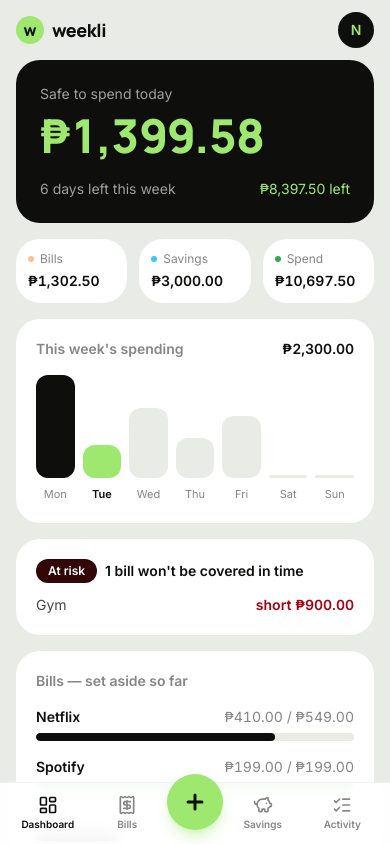
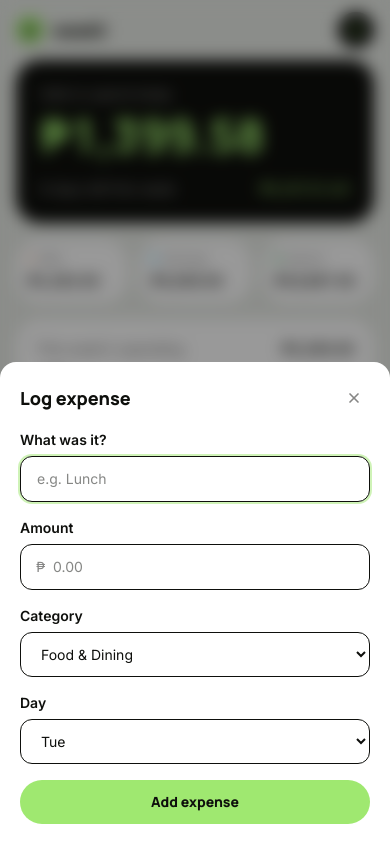
Before and after one commit to Necookie/neco_weekli, a Next.js app in the folder apps/web/: page / in a window 390 px wide. Both pictures are taken after a click on the button "Log expense". Shown: the top 844 px of the page. Built offline with nearby package versions, Linux system fonts and the light colour scheme.

Commit message:
Wire Log expense buttons (sidebar + mobile FAB) to a real modal

```diff
--- a/apps/web/src/components/app-shell.tsx
+++ b/apps/web/src/components/app-shell.tsx
@@ -1,7 +1,8 @@
-import { Plus } from "lucide-react";
 import Link from "next/link";
 import type { ReactNode } from "react";
+import { LogExpenseModal } from "@/components/dashboard/log-expense-modal";
 import { BottomNav } from "@/components/nav/bottom-nav";
+import { SidebarLogExpenseButton } from "@/components/nav/log-expense-button";
 import { SidebarNav } from "@/components/nav/sidebar-nav";
 import { Toast } from "@/components/ui/toast";
 
@@ -35,13 +36,7 @@ export function AppShell({ children }: { children: ReactNode }) {
         </div>
 
         <div className="flex flex-col gap-4">
-          <button
-            type="button"
-            className="flex items-center justify-center gap-2 rounded-xl bg-primary py-3 font-display text-sm font-extrabold text-on-primary transition active:scale-[0.99]"
-          >
-            <Plus className="size-4" strokeWidth={3} />
-            Log expense
-          </button>
+          <SidebarLogExpenseButton />
           <div className="flex items-center gap-2 px-1">
             <span className="grid size-8 place-items-center rounded-full bg-ink text-xs font-semibold text-primary">
               N
@@ -75,6 +70,7 @@ export function AppShell({ children }: { children: ReactNode }) {
 
       <BottomNav />
       <Toast />
+      <LogExpenseModal />
     </div>
   );
 }
--- /dev/null
+++ b/apps/web/src/components/dashboard/log-expense-modal.tsx
@@ -0,0 +1,114 @@
+"use client";
+
+import { useState } from "react";
+import { modalInputCls, Modal } from "@/components/ui/modal";
+import { CATEGORIES, type Category } from "@/lib/demo";
+import { useAppStore } from "@/lib/store";
+
+const WEEKDAYS = ["Mon", "Tue", "Wed", "Thu", "Fri", "Sat", "Sun"];
+
+export function LogExpenseModal() {
+  const { isLogExpenseOpen, closeLogExpense, addExpense } = useAppStore();
+  const [title, setTitle] = useState("");
+  const [category, setCategory] = useState<Category>(CATEGORIES[0]!);
+  const [amount, setAmount] = useState("");
+  const [dayIndex, setDayIndex] = useState((new Date().getDay() + 6) % 7);
+
+  function reset() {
+    setTitle("");
+    setCategory(CATEGORIES[0]!);
+    setAmount("");
+  }
+
+  function handleSubmit(e: React.FormEvent) {
+    e.preventDefault();
+    const amountMajor = Number(amount);
+    if (!title.trim() || !Number.isFinite(amountMajor) || amountMajor <= 0) return;
+    addExpense({ title: title.trim(), category, amountMajor, dayIndex });
+    reset();
+    closeLogExpense();
+  }
+
+  return (
+    <Modal
+      open={isLogExpenseOpen}
+      onClose={() => {
+        reset();
+        closeLogExpense();
+      }}
+      title="Log expense"
+    >
+      <form className="space-y-4" onSubmit={handleSubmit}>
+        <label className="block">
+          <span className="mb-1.5 block text-sm font-semibold text-ink">What was it?</span>
+          <input
+            type="text"
+            required
+            autoFocus
+            value={title}
+            onChange={(e) => setTitle(e.target.value)}
+            placeholder="e.g. Lunch"
+            className={modalInputCls}
+          />
+        </label>
+
+        <label className="block">
+          <span className="mb-1.5 block text-sm font-semibold text-ink">Amount</span>
+          <div className="relative">
+            <span className="pointer-events-none absolute left-4 top-1/2 -translate-y-1/2 text-sm text-mute">
+              ₱
+            </span>
+            <input
+              type="number"
+              inputMode="decimal"
+              min="0"
+              step="0.01"
+              required
+              value={amount}
+              onChange={(e) => setAmount(e.target.value)}
+              placeholder="0.00"
+              className={`${modalInputCls} pl-8`}
+            />
+          </div>
+        </label>
+
+        <label className="block">
+          <span className="mb-1.5 block text-sm font-semibold text-ink">Category</span>
+          <select
+            value={category}
+            onChange={(e) => setCategory(e.target.value as Category)}
+            className={modalInputCls}
+          >
+            {CATEGORIES.map((c) => (
+              <option key={c} value={c}>
+                {c}
+              </option>
+            ))}
+          </select>
+        </label>
+
+        <label className="block">
+          <span className="mb-1.5 block text-sm font-semibold text-ink">Day</span>
+          <select
+            value={dayIndex}
+            onChange={(e) => setDayIndex(Number(e.target.value))}
+            className={modalInputCls}
+          >
+            {WEEKDAYS.map((day, i) => (
+              <option key={day} value={i}>
+                {day}
+              </option>
+            ))}
+          </select>
+        </label>
+
+        <button
+          type="submit"
+          className="w-full rounded-xl bg-primary px-6 py-3 text-center font-display text-sm font-extrabold text-on-primary transition active:scale-[0.99]"
+        >
+          Add expense
+        </button>
+      </form>
+    </Modal>
+  );
+}
--- a/apps/web/src/components/nav/bottom-nav.tsx
+++ b/apps/web/src/components/nav/bottom-nav.tsx
@@ -1,9 +1,9 @@
 "use client";
 
-import { Plus } from "lucide-react";
 import Link from "next/link";
 import { usePathname } from "next/navigation";
 import { isActive, type NavItem, NAV } from "@/lib/nav";
+import { FabLogExpenseButton } from "./log-expense-button";
 
 export function BottomNav() {
   const pathname = usePathname();
@@ -14,13 +14,7 @@ export function BottomNav() {
         <BottomLink key={item.href} item={item} active={isActive(item.href, pathname)} />
       ))}
 
-      <button
-        type="button"
-        aria-label="Log expense"
-        className="-mt-6 grid size-14 shrink-0 place-items-center rounded-full bg-primary text-on-primary shadow-lg shadow-primary/40 transition active:scale-95"
-      >
-        <Plus className="size-6" strokeWidth={3} />
-      </button>
+      <FabLogExpenseButton />
 
       {NAV.slice(2, 4).map((item) => (
         <BottomLink key={item.href} item={item} active={isActive(item.href, pathname)} />
--- /dev/null
+++ b/apps/web/src/components/nav/log-expense-button.tsx
@@ -0,0 +1,32 @@
+"use client";
+
+import { Plus } from "lucide-react";
+import { useAppStore } from "@/lib/store";
+
+export function SidebarLogExpenseButton() {
+  const { openLogExpense } = useAppStore();
+  return (
+    <button
+      type="button"
+      onClick={openLogExpense}
+      className="flex items-center justify-center gap-2 rounded-xl bg-primary py-3 font-display text-sm font-extrabold text-on-primary transition active:scale-[0.99]"
+    >
+      <Plus className="size-4" strokeWidth={3} />
+      Log expense
+    </button>
+  );
+}
+
+export function FabLogExpenseButton() {
+  const { openLogExpense } = useAppStore();
+  return (
+    <button
+      type="button"
+      aria-label="Log expense"
+      onClick={openLogExpense}
+      className="-mt-6 grid size-14 shrink-0 place-items-center rounded-full bg-primary text-on-primary shadow-lg shadow-primary/40 transition active:scale-95"
+    >
+      <Plus className="size-6" strokeWidth={3} />
+    </button>
+  );
+}
```
